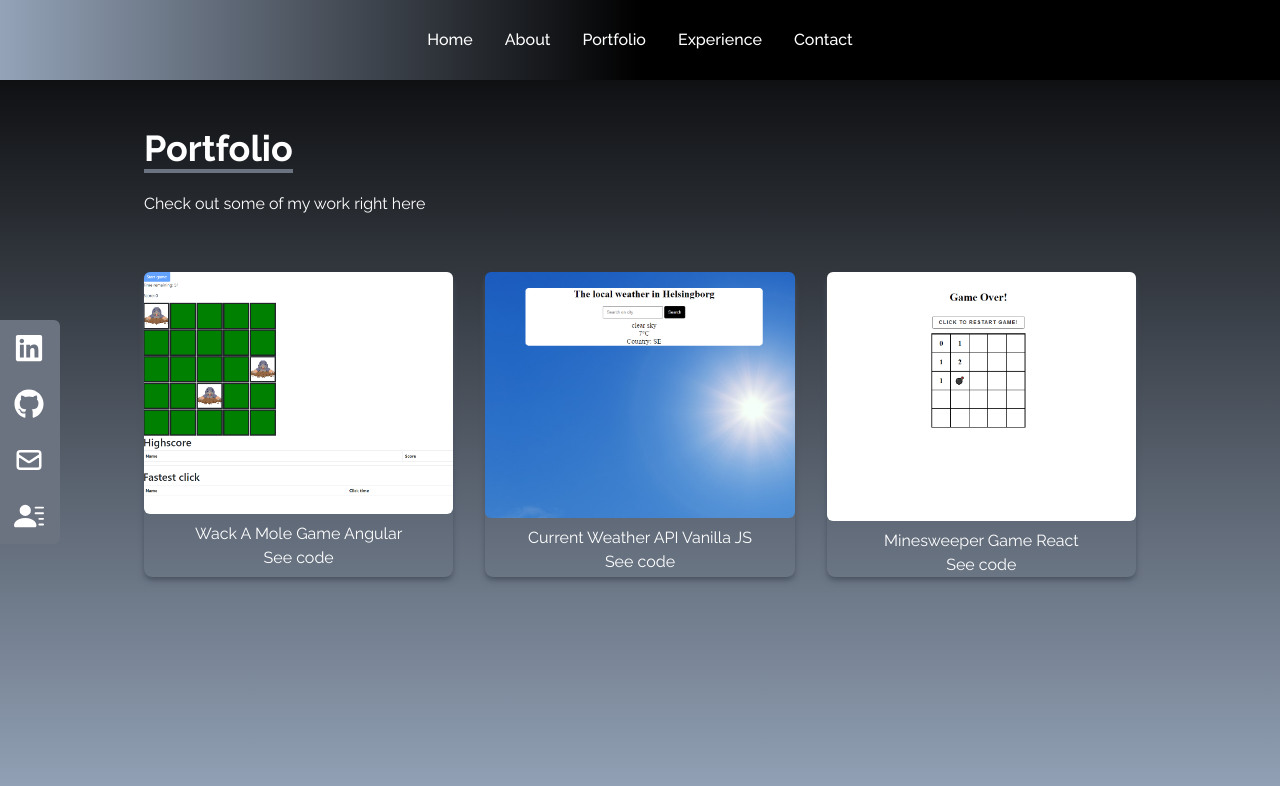
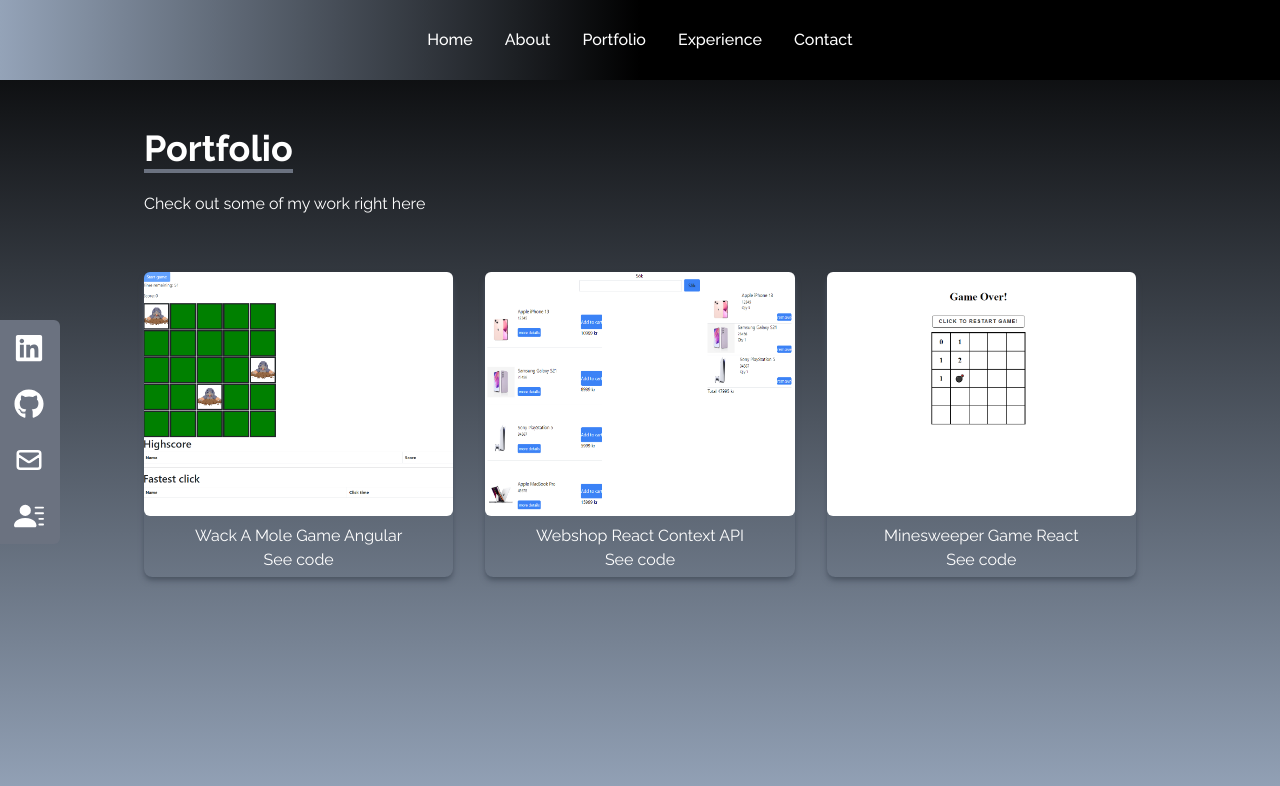
Before and after one commit to PatricAngly/react-portfolio, a React (Create React App) app: page /portfolio in a window 1280 px wide. Shown: the top 786 px of the page. Built offline with nearby package versions, Linux system fonts and the light colour scheme.

Commit message:
update portfolio

```diff
--- a/src/components/Portfolio.jsx
+++ b/src/components/Portfolio.jsx
@@ -1,7 +1,7 @@
 import React from "react";
 import wackamole from "../assets/Portfolio/wackamole.png";
-import weatherApi from "../assets/Portfolio/weatherApi.png";
 import minesweeper from "../assets/Portfolio/minesweeper.png";
+import webshop from "../assets/Portfolio/webshop.png";
 
 const Portfolio = () => {
   const portfolios = [
@@ -13,9 +13,9 @@ const Portfolio = () => {
     },
     {
       id: 2,
-      src: weatherApi,
-      ref: "https://github.com/PatricAngly/GasCloud-Nordic-API",
-      name: "Current weather API Vanilla JS",
+      src: webshop,
+      ref: "https://github.com/PatricAngly/webshop",
+      name: "Webshop React Context API",
     },
     {
       id: 3,
@@ -44,7 +44,7 @@ const Portfolio = () => {
               <img
                 src={src}
                 alt=""
-                className="rounded-md duration-200 hover:scale-105"
+                className="rounded-md duration-200 hover:scale-105 w-full sm:h-auto md:h-4/5"
               />
               <div className="flex flex-col items-center justify-center">
                 <h3 className="block mt-2 capitalize">{name} </h3>
```
Also changed, not shown: src/assets/Portfolio/webshop.png (added).
